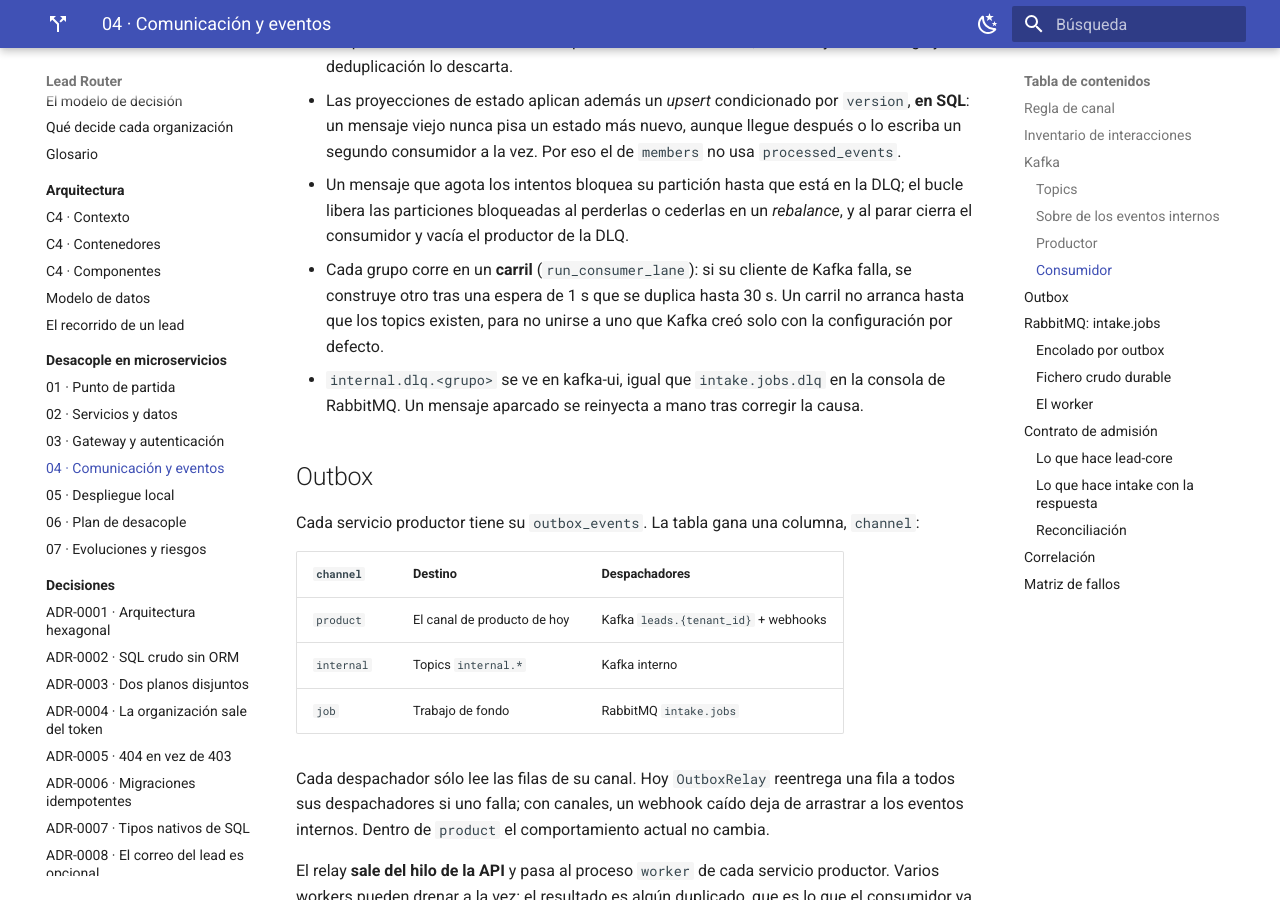
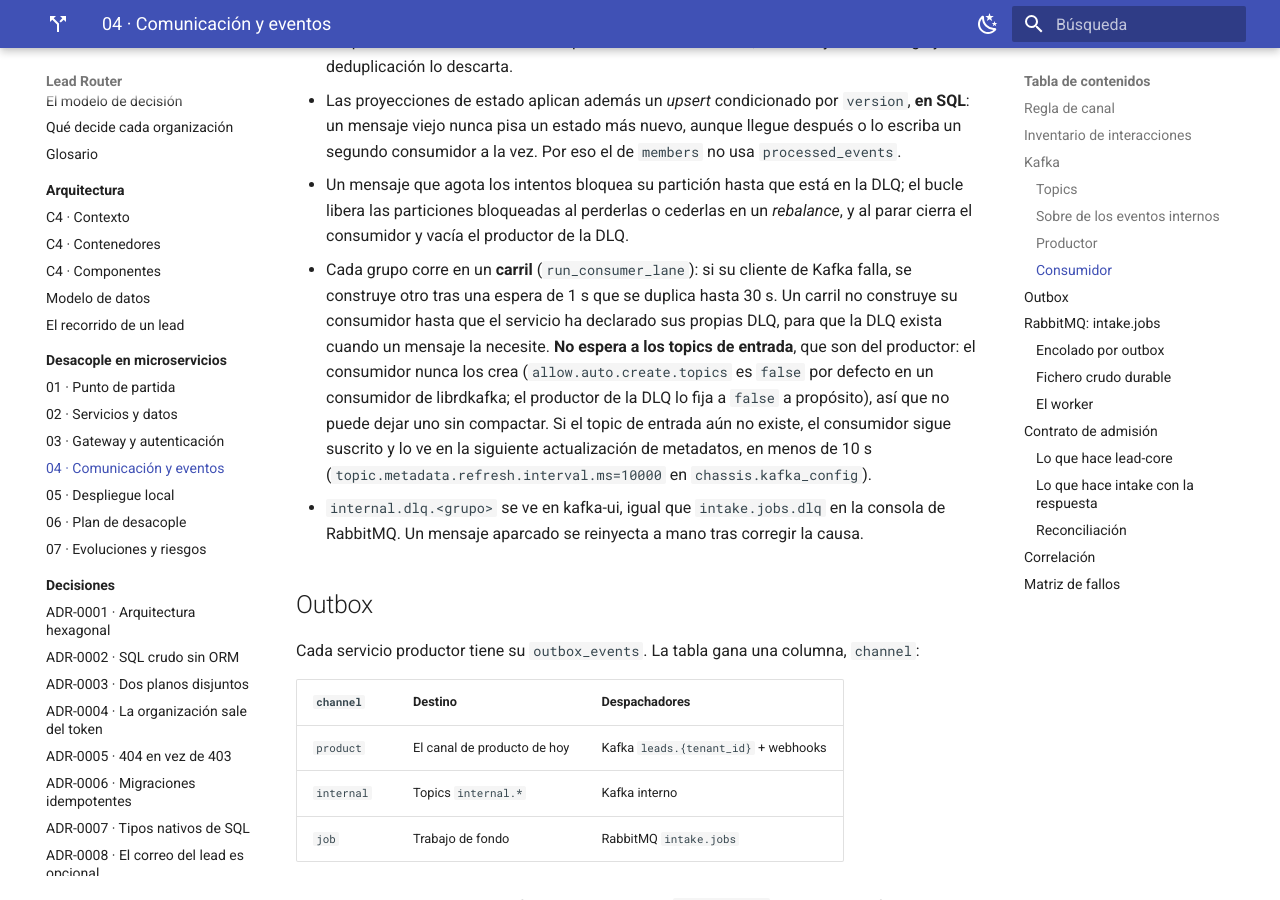
Before and after one commit to MDCIrony/leads-hexa, an MkDocs documentation site: the page built from docs/content/microservices/04-comunicacion-y-eventos.md, in a window 1280 px wide and 900 px high, scrolled down 5400 px. Built offline with MkDocs 1.6.1 and Material for MkDocs 9.7.7, drawn with Linux system fonts in a browser that asks for light colours.

Commit message:
docs(microservices): state when a consumer lane subscribes

```diff
--- a/docs/content/microservices/04-comunicacion-y-eventos.md
+++ b/docs/content/microservices/04-comunicacion-y-eventos.md
@@ -146,8 +146,13 @@ flowchart TD
   las particiones bloqueadas al perderlas o cederlas en un *rebalance*, y al parar cierra el
   consumidor y vacía el productor de la DLQ.
 - Cada grupo corre en un **carril** (`run_consumer_lane`): si su cliente de Kafka falla, se construye
-  otro tras una espera de 1 s que se duplica hasta 30 s. Un carril no arranca hasta que los topics
-  existen, para no unirse a uno que Kafka creó solo con la configuración por defecto.
+  otro tras una espera de 1 s que se duplica hasta 30 s. Un carril no construye su
+  consumidor hasta que el servicio ha declarado sus propias DLQ, para que la DLQ exista cuando un mensaje
+  la necesite. **No espera a los topics de entrada**, que son del productor: el consumidor nunca los
+  crea (`allow.auto.create.topics` es `false` por defecto en un consumidor de librdkafka; el
+  productor de la DLQ lo fija a `false` a propósito), así que no puede dejar uno sin compactar. Si el
+  topic de entrada aún no existe, el consumidor sigue suscrito y lo ve en la siguiente actualización de
+  metadatos, en menos de 10 s (`topic.metadata.refresh.interval.ms=10000` en `chassis.kafka_config`).
 - `internal.dlq.<grupo>` se ve en kafka-ui, igual que `intake.jobs.dlq` en la consola de RabbitMQ. Un
   mensaje aparcado se reinyecta a mano tras corregir la causa.
 
```
Also changed, not shown: docs/content/arquitectura/c4-componentes.md (+3 -3 lines), docs/content/eventos/kafka.md (+5 -1 lines), docs/content/microservices/05-despliegue-local.md (+1 -1 lines), docs/content/modulos/notificaciones.md (+4 -3 lines).
